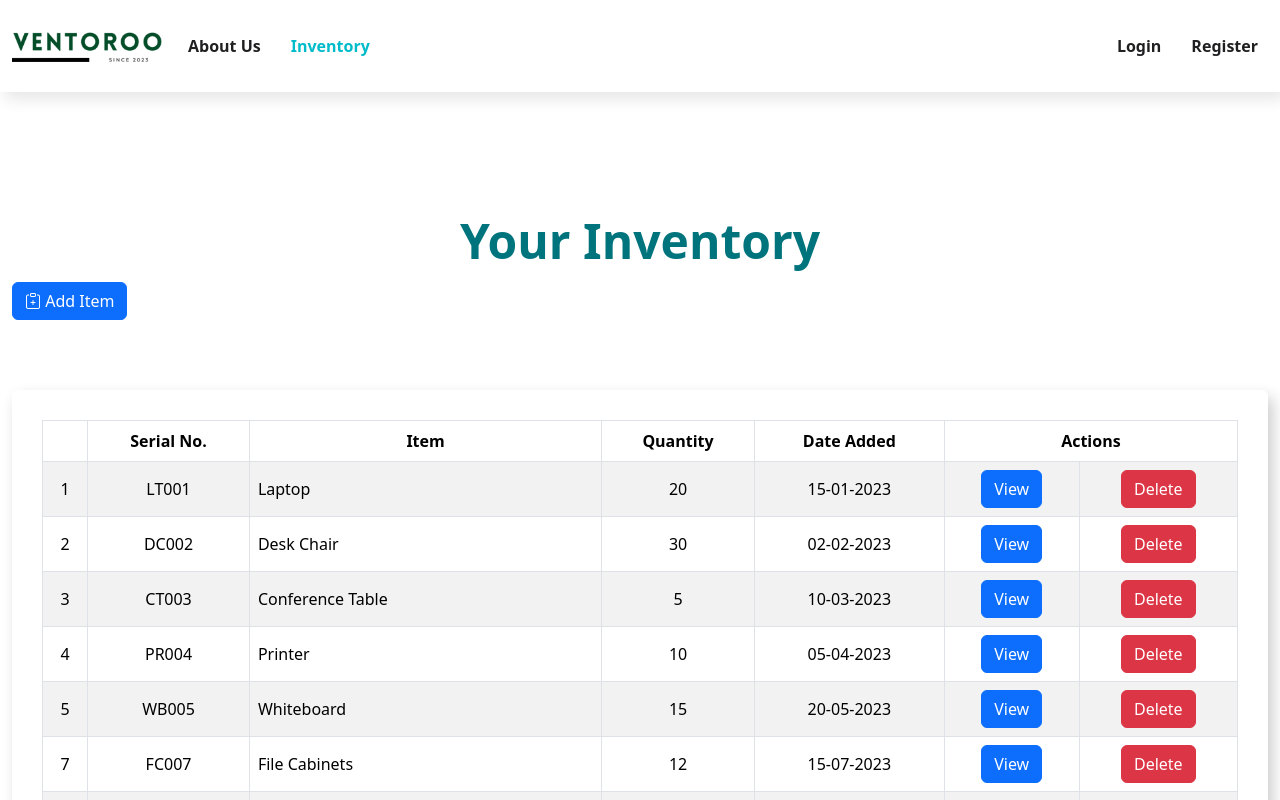
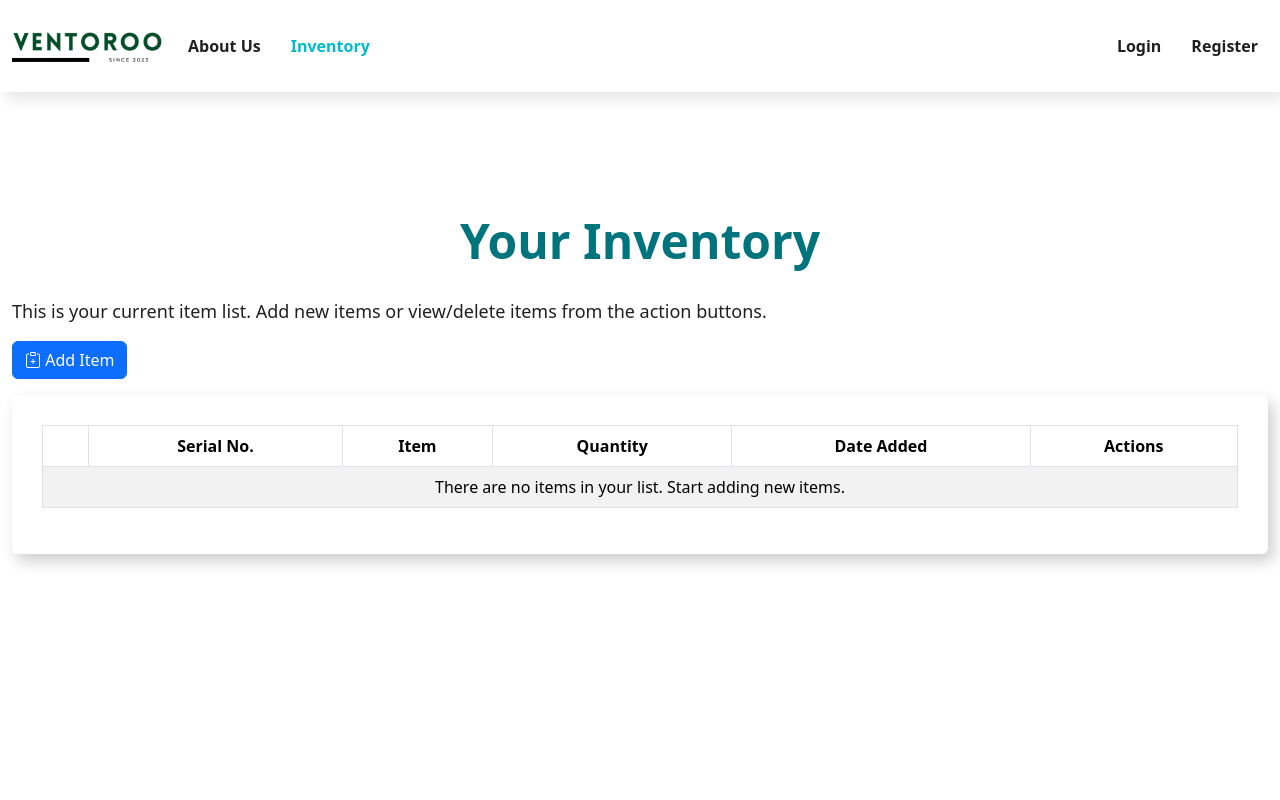
Before and after one commit to armeanaalexandru/inventory-managemant-system, a React (Vite) app: page /inventory in a window 1280 px wide. Shown: the top 800 px of the page. Built offline with nearby package versions, Linux system fonts and the light colour scheme; data requests are answered from the project's data file.

Commit message:
feat: items list

```diff
--- a/db.json
+++ b/db.json
@@ -8,62 +8,5 @@
       "lastName": "Armeană"
     }
   ],
-  "items": [
-    {
-      "id": 1,
-      "name": "Laptop",
-      "quantity": 20,
-      "addedDate": "15-01-2023",
-      "serialNumber": "LT001"
-    },
-    {
-      "id": 2,
-      "name": "Desk Chair",
-      "quantity": 30,
-      "addedDate": "02-02-2023",
-      "serialNumber": "DC002"
-    },
-    {
-      "id": 3,
-      "name": "Conference Table",
-      "quantity": 5,
-      "addedDate": "10-03-2023",
-      "serialNumber": "CT003"
-    },
-    {
-      "id": 4,
-      "name": "Printer",
-      "quantity": 10,
-      "addedDate": "05-04-2023",
-      "serialNumber": "PR004"
-    },
-    {
-      "id": 5,
-      "name": "Whiteboard",
-      "quantity": 15,
-      "addedDate": "20-05-2023",
-      "serialNumber": "WB005"
-    },
-    {
-      "id": 7,
-      "name": "File Cabinets",
-      "quantity": 12,
-      "addedDate": "15-07-2023",
-      "serialNumber": "FC007"
-    },
-    {
-      "id": 8,
-      "name": "Desk Lamps",
-      "quantity": 25,
-      "addedDate": "22-08-2023",
-      "serialNumber": "DL008"
-    },
-    {
-      "id": 9,
-      "name": "Keyboard and Mouse Set",
-      "quantity": 40,
-      "addedDate": "18-09-2023",
-      "serialNumber": "KM009"
-    }
-  ]
+  "items": []
 }
--- a/src/features/InventoryList/InventoryList.jsx
+++ b/src/features/InventoryList/InventoryList.jsx
@@ -15,6 +15,8 @@ import styles from "./InventoryList.module.css";
 export function InventoryList() {
   const [items, setItems] = useState(null);
   const [showInvetoryModal, setShowInvetoryModal] = useState(false);
+  const [showDeleteModal, setShowDeleteModal] = useState(false);
+  const [itemToDelete, setItemToDelete] = useState(null);
   const [validated, setValidated] = useState(false);
   const [formData, setFormData] = useState({
     itemName: "",
@@ -36,6 +38,18 @@ export function InventoryList() {
 
   const handleCloseModal = () => setShowInvetoryModal(false);
   const handleShowModal = () => setShowInvetoryModal(true);
+
+  const handleCloseDeleteModal = () => {
+    setShowDeleteModal(false);
+    setItemToDelete(null);
+  };
+
+  const handleShowDeleteModal = (itemId) => {
+    const itemObject = items.find((item) => item.id === itemId);
+    setShowDeleteModal(true);
+    setItemToDelete(itemObject);
+  };
+
   const handleChange = (e) => {
     const { name, value } = e.target;
     setFormData({
@@ -81,33 +95,48 @@ export function InventoryList() {
         setItems((prevItems) => [...prevItems, addedItem]);
         toast.success(`${formData.itemName} has been added to the list.`);
         handleCloseModal();
+
+        setFormData({
+          itemName: "",
+          itemDescription: "",
+          itemQuantity: "",
+          itemDate: "",
+          itemSerialNumber: "",
+        });
       } catch (error) {
         console.error("Error adding item:", error);
         toast.error(error);
       }
     }
-
     setValidated(true);
   }
 
-  async function handleDeleteItem(itemId) {
+  async function handleDeleteItemConfirmed() {
     try {
-      const response = await fetch(`http://localhost:3000/items/${itemId}`, {
+      const response = await fetch(
+        `http://localhost:3000/items/${itemToDelete.id}`,
+        {
           method: "DELETE",
           headers: {
             "Content-Type": "application/json",
           },
-      });
+        }
+      );
 
       if (!response.ok) {
         throw new Error("Failed to delete item");
       }
 
-      // Remove the deleted item from the local state
-      setItems((prevItems) => prevItems.filter((item) => item.id !== itemId));
+      setItems((prevItems) =>
+        prevItems.filter((item) => item.id !== itemToDelete.id)
+      );
+
+      toast.success(`${itemToDelete.name} has been deleted.`);
     } catch (error) {
+      toast.error("Failed to delete item.");
       console.error("Error deleting item:", error);
-      // Handle error, show a message to the user, etc.
+    } finally {
+      handleCloseDeleteModal();
     }
   }
 
@@ -118,6 +147,10 @@ export function InventoryList() {
         <Container>
           <Row>
             <Col>
+              <div className="my-3 mainDescription">
+                This is your current item list. Add new items or view/delete
+                items from the action buttons.
+              </div>
               <Button variant="primary" onClick={handleShowModal}>
                 <i className="bi bi-clipboard-plus"></i> Add Item
               </Button>
@@ -125,12 +158,12 @@ export function InventoryList() {
           </Row>
         </Container>
       </section>
-      <section className="section">
+      <section className="mt-3 section">
         <Container>
           <Row className="justify-content-center align-items-center">
             <Col>
               <div className="card">
-                <Table striped bordered hover>
+                <Table responsive striped bordered hover>
                   <thead>
                     <tr>
                       <th></th>
@@ -144,9 +177,12 @@ export function InventoryList() {
                     </tr>
                   </thead>
                   <tbody>
-                    {items?.map((item) => (
+                    {items && items.length > 0 ? (
+                      items?.map((item) => (
                         <tr key={item.id}>
-                        <td className="text-center align-middle">{item.id}</td>
+                          <td className="text-center align-middle">
+                            {item.id}
+                          </td>
                           <td className="text-center align-middle">
                             {item.serialNumber}
                           </td>
@@ -164,13 +200,21 @@ export function InventoryList() {
                           <td className="text-center align-middle">
                             <Button
                               variant="danger"
-                            onClick={() => handleDeleteItem(item.id)}
+                              onClick={() => handleShowDeleteModal(item.id)}
                             >
                               Delete
                             </Button>
                           </td>
                         </tr>
-                    ))}
+                      ))
+                    ) : (
+                      <tr>
+                        <td colSpan={7} className="text-center">
+                          There are no items in your list. Start adding new
+                          items.
+                        </td>
+                      </tr>
+                    )}
                   </tbody>
                 </Table>
               </div>
@@ -184,7 +228,7 @@ export function InventoryList() {
           <Form noValidate validated={validated} onSubmit={handleAddItem}>
             <p className="secondaryTitle">Add new item to your invetory</p>
             <Form.Group className="mb-3" controlId="addSerialNumberName">
-              <Form.Label>Item Name</Form.Label>
+              <Form.Label>Serial Number</Form.Label>
               <Form.Control
                 required
                 placeholder="Enter item serial number"
@@ -253,6 +297,24 @@ export function InventoryList() {
           </Form>
         </Modal.Body>
       </Modal>
+      <Modal show={showDeleteModal} onHide={handleCloseDeleteModal} centered>
+        <Modal.Header closeButton className="border-0"></Modal.Header>
+        <Modal.Body>
+          <p className="mb-5 text-center">
+            Are you sure you want to delete <b>{itemToDelete?.name}</b>?
+          </p>
+          <Row>
+            <Col className="d-flex justify-content-center gap-2">
+              <Button variant="secondary" onClick={handleCloseDeleteModal}>
+                Cancel
+              </Button>
+              <Button variant="danger" onClick={handleDeleteItemConfirmed}>
+                Delete
+              </Button>
+            </Col>
+          </Row>
+        </Modal.Body>
+      </Modal>
     </>
   );
 }
```
Lines whose indentation alone changed are shown as unchanged.
